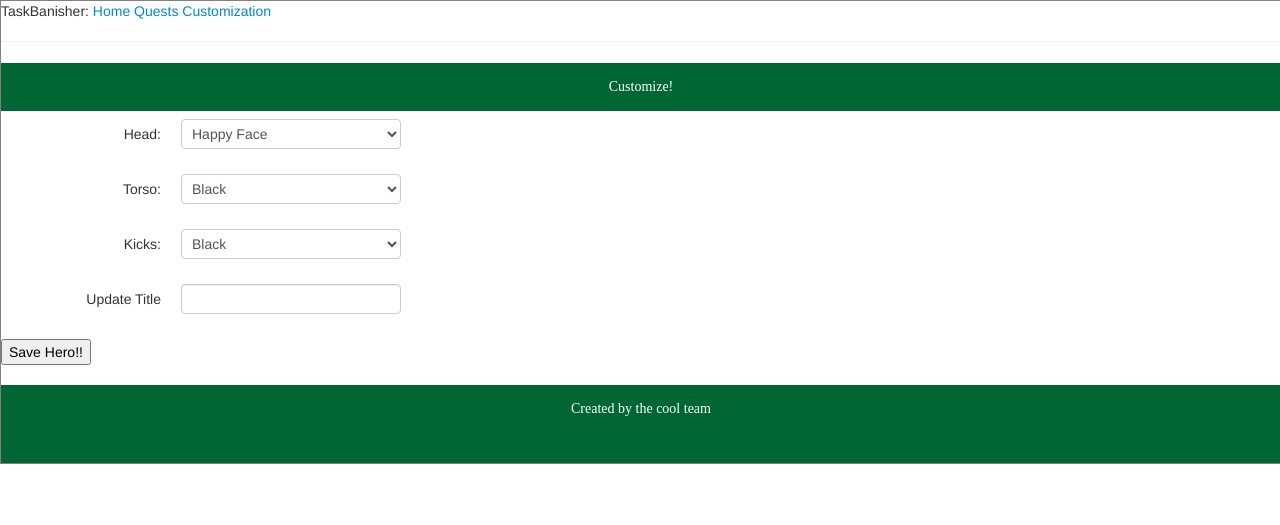
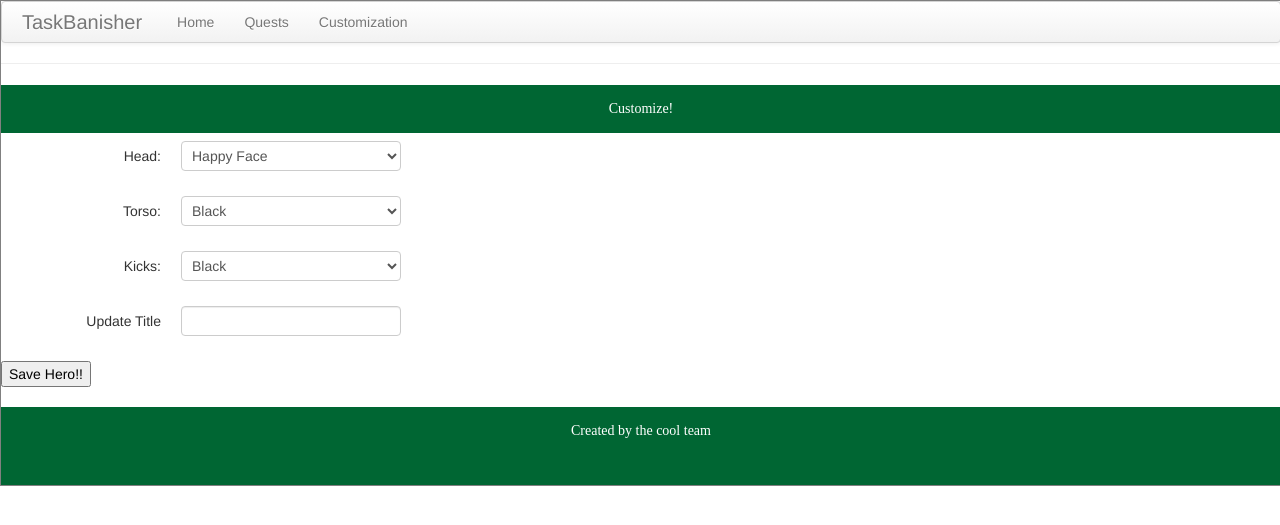
Before and after one commit to nboltralik/taskbanisher_copy, a Flask app: page /customization in a window 1280 px wide. Shown: the top 525 px of the page. Run offline with Flask 2, Linux system fonts and the light colour scheme.

Commit message:
navbar work

```diff
--- a/app/templates/base.html
+++ b/app/templates/base.html
@@ -48,7 +48,16 @@
   </head>
   <body>
     <div class="pagecontainer">
-    <div class="nav">TaskBanisher: <a href="/index">Home</a> <a href="/quests">Quests</a> <a href="/customization">Customization</a></div>
+    <div class="navbar">
+		<div class="navbar-inner">
+			<a class="brand" href="#">TaskBanisher</a>
+			<ul class="nav">
+				<li><a href="/index">Home</a></li>
+				<li><a href="/quests">Quests</a></li>
+				<li><a href="/customization">Customization</a></li>
+			</ul>
+		</div>
+	</div>
     <hr>
     {% with messages = get_flashed_messages() %}
       {% if messages %}
```
